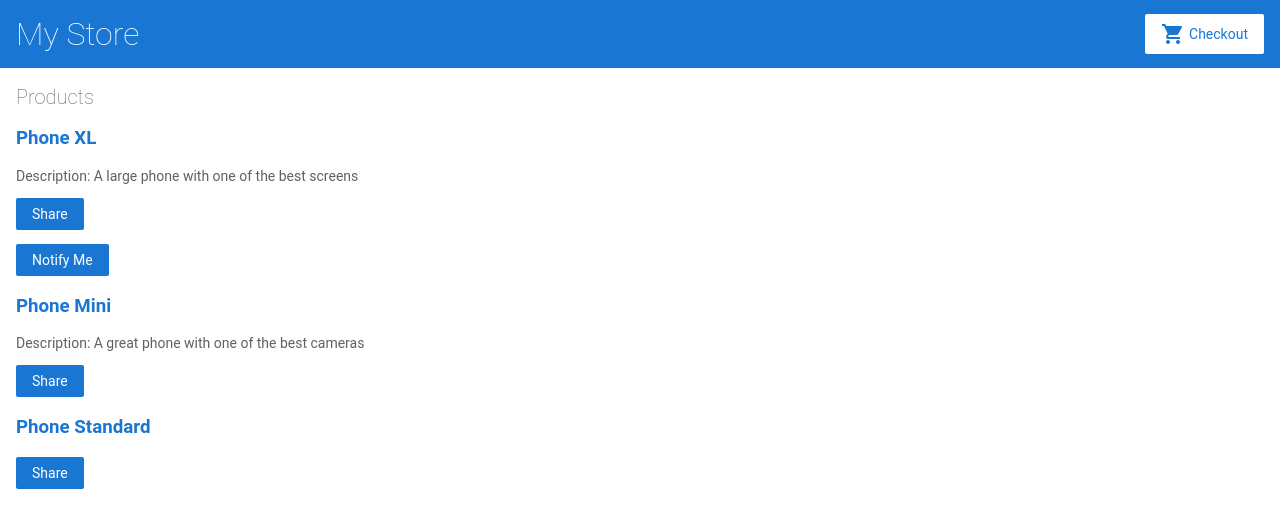
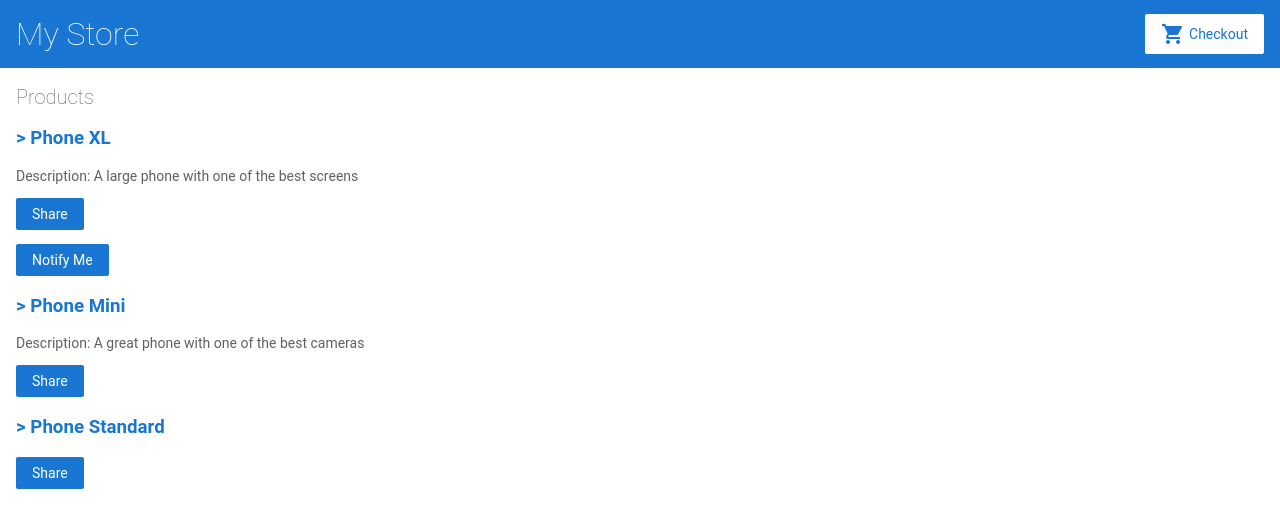
Before and after one commit to aeon-x/angular-8rghgi, an Angular app: page / in a window 1280 px wide. Shown: the top 528 px of the page. Built offline with nearby package versions, Linux system fonts and the light colour scheme.

Commit message:
2 files modified, 4 added

```diff
--- a/src/app/app.module.ts
+++ b/src/app/app.module.ts
@@ -7,6 +7,7 @@
 import { TopBarComponent } from './top-bar/top-bar.component';
 import { ProductListComponent } from './product-list/product-list.component';
 import { ProductAlertsComponent } from './product-alerts/product-alerts.component';
+import { ProductDetailsComponent } from './product-details/product-details.component';
 
 @NgModule({
   imports: [
@@ -14,13 +15,15 @@
     ReactiveFormsModule,
     RouterModule.forRoot([
       { path: '', component: ProductListComponent },
+      { path: 'products/:productId', component: ProductDetailsComponent },
     ])
   ],
   declarations: [
     AppComponent,
     TopBarComponent,
     ProductListComponent,
-    ProductAlertsComponent
+    ProductAlertsComponent,
+    ProductDetailsComponent
   ],
   bootstrap: [
     AppComponent
--- /dev/null
+++ b/src/app/product-details/product-details.component.html
@@ -0,0 +1 @@
+<p>product-details works!</p>
--- /dev/null
+++ b/src/app/product-details/product-details.component.ts
@@ -0,0 +1,15 @@
+import { Component, OnInit } from '@angular/core';
+
+@Component({
+  selector: 'app-product-details',
+  templateUrl: './product-details.component.html',
+  styleUrls: ['./product-details.component.css']
+})
+export class ProductDetailsComponent implements OnInit {
+
+  constructor() { }
+
+  ngOnInit(): void {
+  }
+
+}
--- a/src/app/product-list/product-list.component.html
+++ b/src/app/product-list/product-list.component.html
@@ -3,7 +3,8 @@
 <div *ngFor="let product of products">
 
   <h3>
-    <a [title]="product.name + ' details'">
+    <a [title]="product.name + ' details'"
+    [routerLink]="['/products', product.id]">>
       {{ product.name }}
     </a>
   </h3>
```
Also changed, not shown: src/app/product-details/product-details.component.css (added), 1 other file (tests, documents, lock files or other folders).
